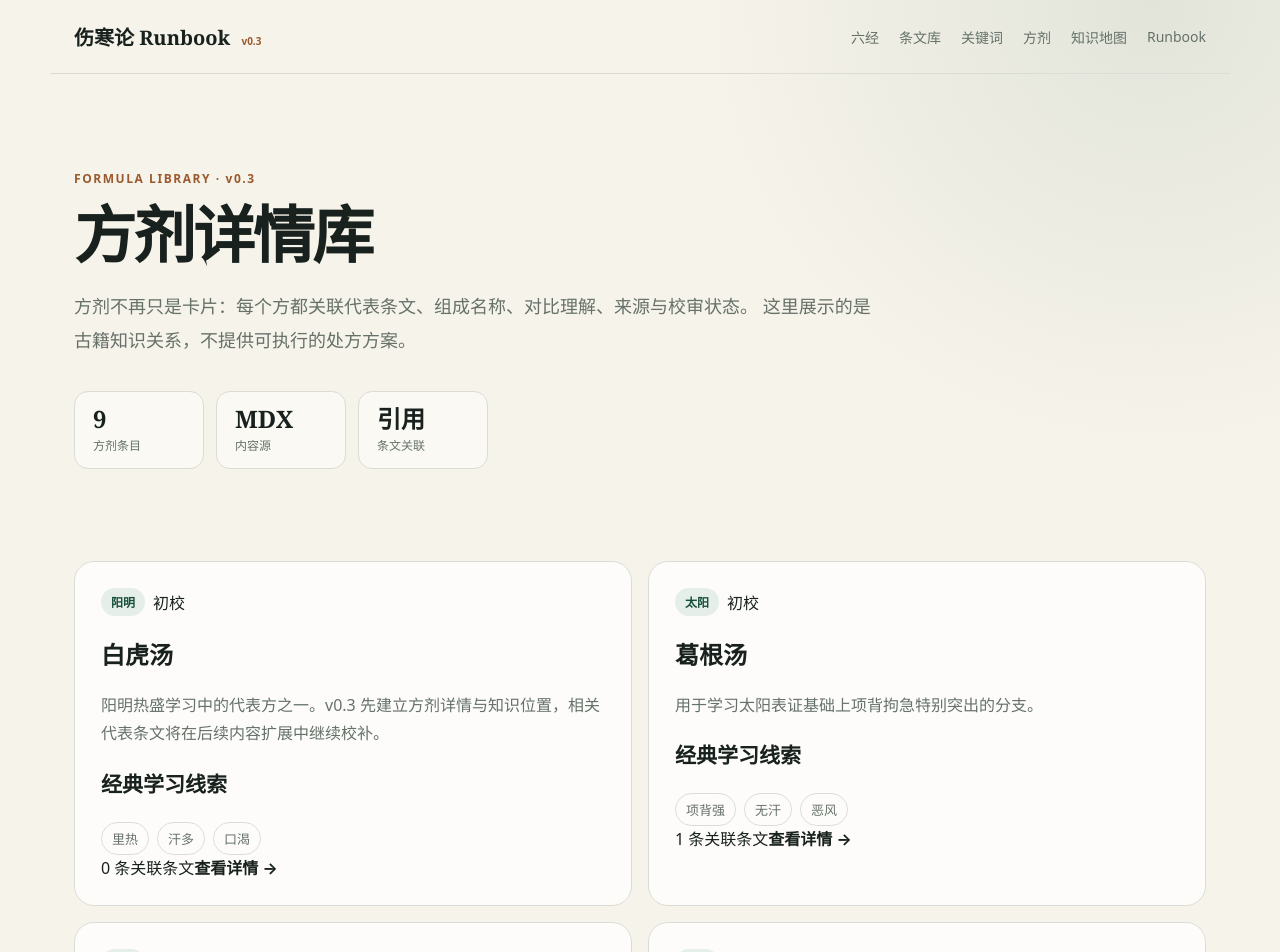
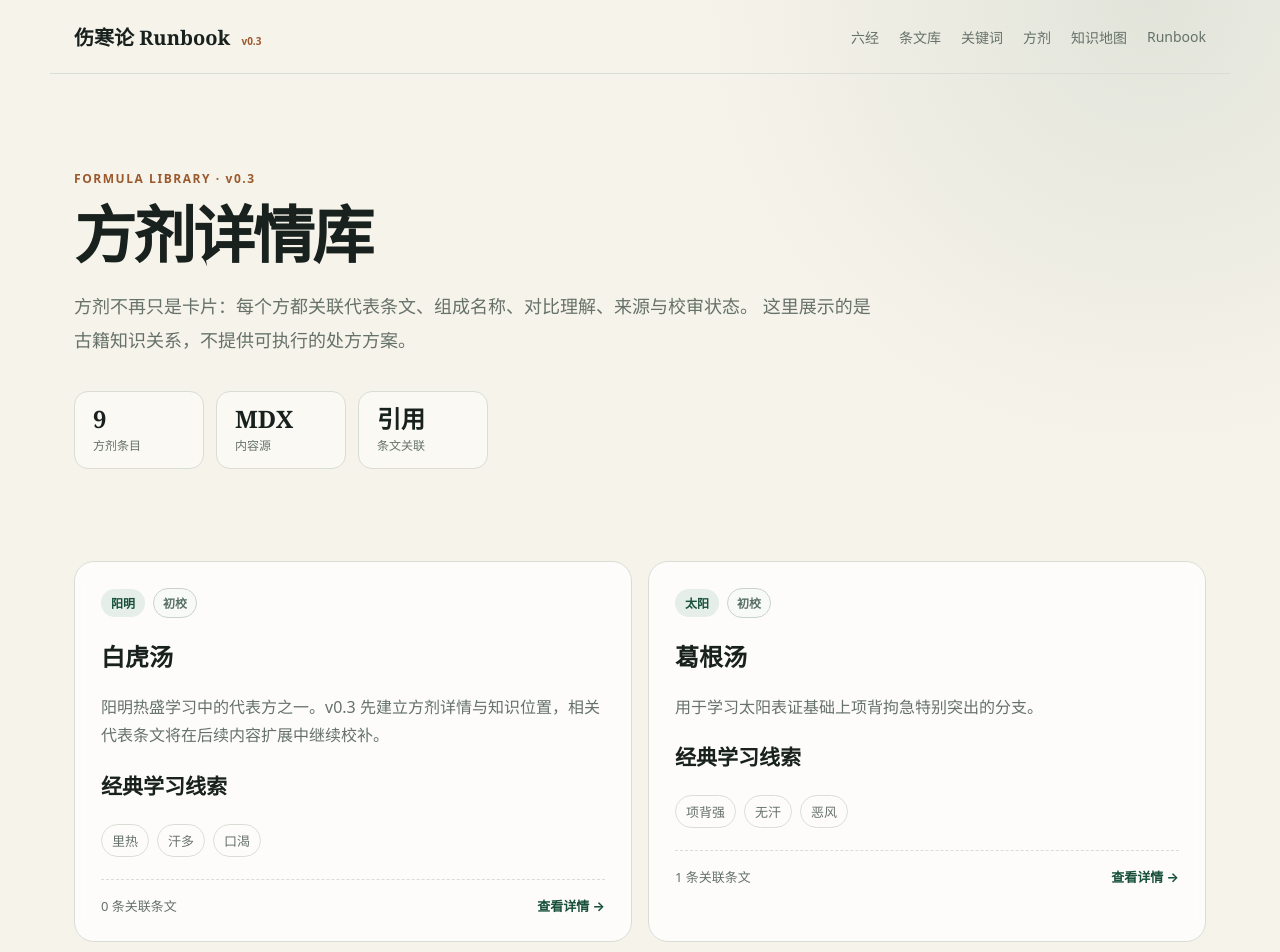
Before and after one commit to boxker/shanghan-runbook, a Next.js app: page /formulas in a window 1280 px wide. Shown: the top 952 px of the page. Built offline with nearby package versions, Linux system fonts and the light colour scheme.

Commit message:
style(v0.3): add source formula and keyword UI

```diff
--- a/app/globals.css
+++ b/app/globals.css
@@ -366,3 +366,122 @@ section { margin-bottom: 64px; }
   .runbookToolbar { align-items: flex-start; flex-direction: column; }
   .progressTrack { max-width: 80vw; }
 }
+
+
+/* v0.3 traceability */
+.reviewBadge {
+  display: inline-block;
+  padding: 5px 9px;
+  border: 1px solid #c8d3cb;
+  border-radius: 999px;
+  background: #f8faf8;
+  color: #597065;
+  font-size: 12px;
+  font-weight: 800;
+}
+.sourcePanel {
+  display: grid;
+  grid-template-columns: .75fr 1.5fr;
+  gap: 28px;
+  padding: 28px;
+  border: 1px solid var(--line);
+  border-radius: 20px;
+  background: rgba(255,255,255,.62);
+}
+.sourcePanel h2 { margin: 7px 0 0; font-family: Georgia, "Noto Serif SC", serif; }
+.sourcePanel dl { margin: 0; display: grid; gap: 13px; }
+.sourcePanel dl > div {
+  display: grid;
+  grid-template-columns: 120px 1fr;
+  gap: 16px;
+  padding-bottom: 12px;
+  border-bottom: 1px dashed var(--line);
+}
+.sourcePanel dt { color: var(--muted); font-size: 12px; font-weight: 800; }
+.sourcePanel dd { margin: 0; line-height: 1.7; }
+.sourcePanel a { color: var(--accent); font-weight: 800; }
+
+.adjacentNav {
+  display: grid;
+  grid-template-columns: 1fr 1fr;
+  gap: 14px;
+  margin: 28px 0 56px;
+}
+.adjacentNav a {
+  display: grid;
+  gap: 7px;
+  padding: 18px;
+  border: 1px solid var(--line);
+  border-radius: 16px;
+  background: rgba(255,255,255,.62);
+}
+.adjacentNav a:last-child { text-align: right; }
+.adjacentNav small { color: var(--muted); }
+.adjacentNav strong { font-family: Georgia, "Noto Serif SC", serif; }
+
+.formulaFoot {
+  display: flex;
+  justify-content: space-between;
+  gap: 12px;
+  margin-top: 22px;
+  padding-top: 16px;
+  border-top: 1px dashed var(--line);
+  color: var(--muted);
+  font-size: 13px;
+}
+.formulaFoot strong { color: var(--accent); }
+.formulaDetailHead { margin-bottom: 32px; }
+.formulaDetailHead h1 {
+  margin: 16px 0;
+  font: 800 clamp(38px, 5vw, 62px)/1.08 Georgia, "Noto Serif SC", serif;
+}
+.formulaDetailHead p { max-width: 780px; color: var(--muted); line-height: 1.9; font-size: 18px; }
+.formulaDetailGrid { margin-bottom: 60px; }
+.largeChips span { padding: 8px 12px; font-size: 14px; }
+.compositionList {
+  display: grid;
+  grid-template-columns: repeat(2, 1fr);
+  gap: 10px;
+  margin: 0;
+  padding: 0;
+  list-style: none;
+}
+.compositionList li {
+  padding: 10px 12px;
+  border: 1px solid var(--line);
+  border-radius: 10px;
+  background: #fff;
+}
+.formulaSafety { margin-top: 22px; }
+
+.keywordGrid {
+  display: grid;
+  grid-template-columns: repeat(4, 1fr);
+  gap: 12px;
+  margin-bottom: 34px;
+}
+.keywordCard {
+  display: grid;
+  grid-template-columns: 1fr auto;
+  gap: 7px 10px;
+  padding: 18px;
+  border: 1px solid var(--line);
+  border-radius: 16px;
+  background: var(--paper);
+}
+.keywordCard:hover { border-color: var(--accent); transform: translateY(-1px); }
+.keywordCard strong { font-family: Georgia, "Noto Serif SC", serif; font-size: 19px; }
+.keywordCard span { color: var(--warm); font-weight: 800; font-size: 12px; }
+.keywordCard small { grid-column: 1 / -1; color: var(--muted); }
+
+@media (max-width: 920px) {
+  .keywordGrid { grid-template-columns: repeat(2, 1fr); }
+  .sourcePanel { grid-template-columns: 1fr; }
+}
+@media (max-width: 760px) {
+  .keywordGrid { grid-template-columns: 1fr; }
+  .sourcePanel dl > div { grid-template-columns: 1fr; gap: 4px; }
+  .adjacentNav { grid-template-columns: 1fr; }
+  .adjacentNav a:last-child { text-align: left; }
+  .compositionList { grid-template-columns: 1fr; }
+}
```
